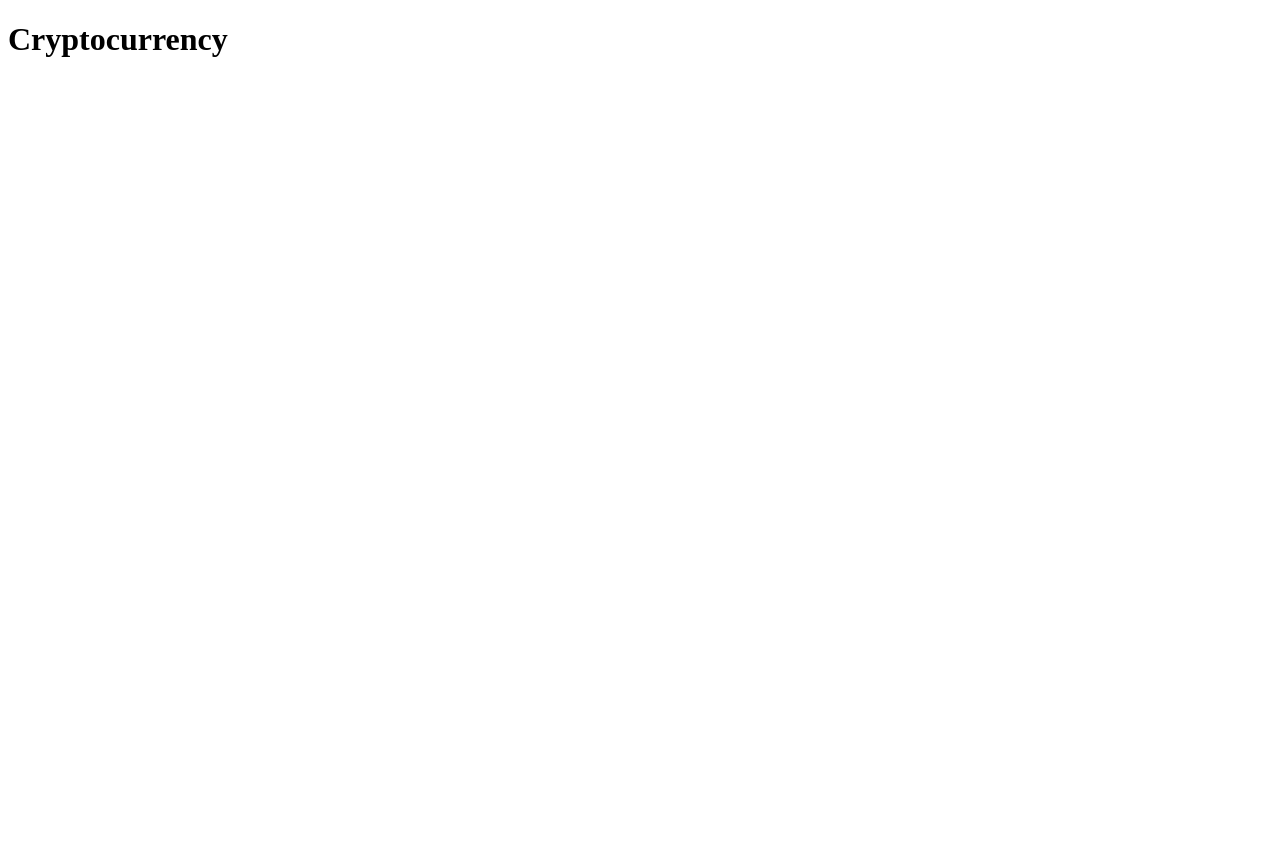
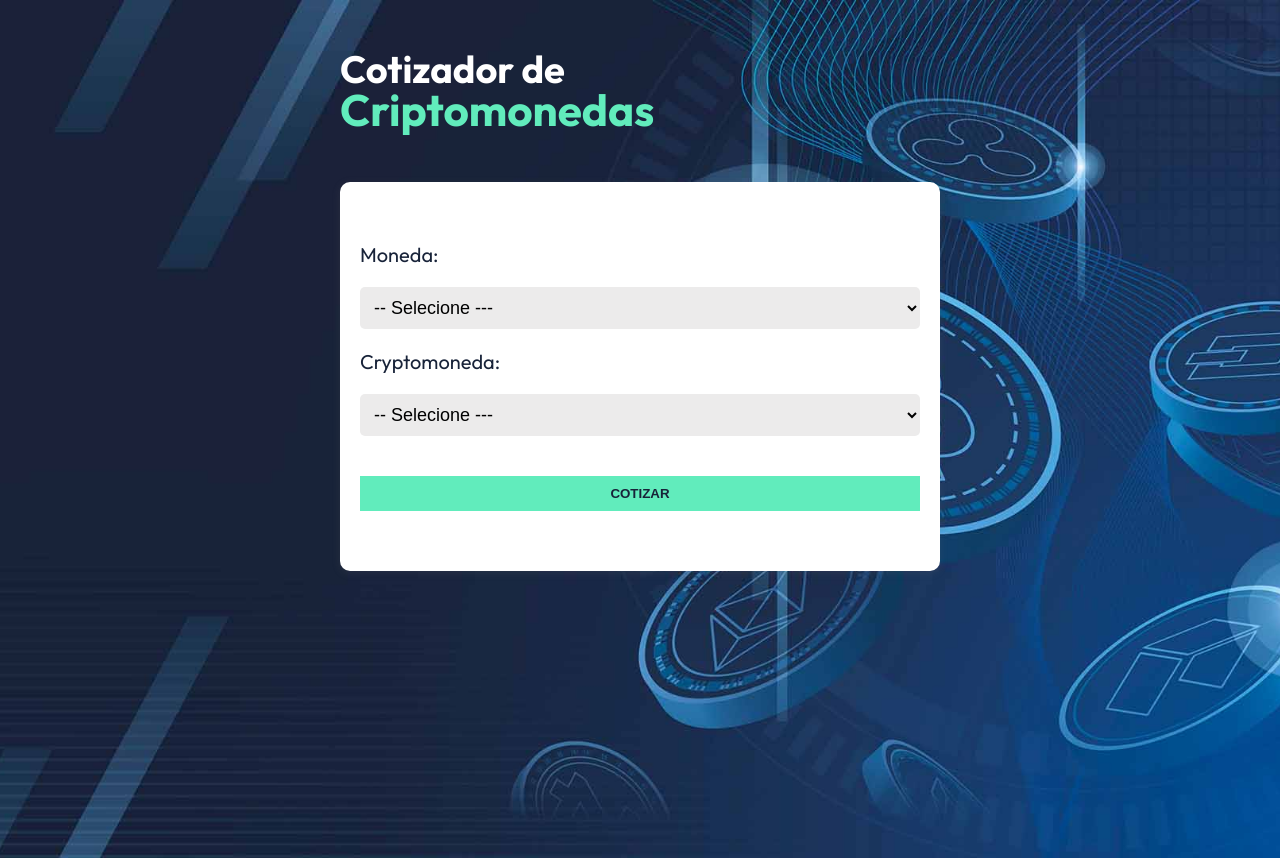
Before and after one commit to viamazoba/cryptocurrency, a React (Vite) app: page / in a window 1280 px wide. Before the commit the page ends 800 px from the top, so only its background shows below. Built offline with nearby package versions, Linux system fonts and the light colour scheme.

Commit message:
feat: Se crea formulario base, además se impementa zod para creación de types y guard types.

```diff
--- a/index.html
+++ b/index.html
@@ -4,6 +4,9 @@
     <meta charset="UTF-8" />
     <meta name="viewport" content="width=device-width, initial-scale=1.0" />
     <title>Cryptocurrency</title>
+    <link rel="preconnect" href="https://fonts.googleapis.com">
+    <link rel="preconnect" href="https://fonts.gstatic.com" crossorigin>
+    <link href="https://fonts.googleapis.com/css2?family=Outfit:wght@100..900&display=swap" rel="stylesheet">
   </head>
   <body>
     <div id="root"></div>
--- a/package.json
+++ b/package.json
@@ -11,7 +11,8 @@
   },
   "dependencies": {
     "react": "^18.3.1",
-    "react-dom": "^18.3.1"
+    "react-dom": "^18.3.1",
+    "zod": "^3.23.8"
   },
   "devDependencies": {
     "@types/react": "^18.3.3",
--- a/src/App.tsx
+++ b/src/App.tsx
@@ -1,10 +1,19 @@
+import CryptoSearchForm from "./components/CryptoSearchForm"
 
 
 function App() {
 
   return (
     <>
-      <h1>Cryptocurrency</h1>
+      <div className="container">
+        <h1 className="app-title">
+          Cotizador de <span>Criptomonedas</span>
+        </h1>
+
+        <div className="content">
+          <CryptoSearchForm/>
+        </div>
+      </div>
     </>
   )
 }
--- /dev/null
+++ b/src/components/CryptoSearchForm.tsx
@@ -0,0 +1,41 @@
+import { currencies } from '../data'
+
+export default function CryptoSearchForm() {
+    return (
+        <form
+            className="form"
+        >
+            <div className="field">
+                <label htmlFor="currency" className="">Moneda:</label>
+                <select
+                    name="currency"
+                    id="currency"
+                >
+                    <option value="">-- Selecione ---</option>
+                    {
+                        currencies.map(currency => (
+                            <option
+                                key={currency.code}
+                                value={currency.code}
+                            >
+                                {currency.name}
+                            </option>
+                        ))
+                    }
+                </select>
+            </div>
+
+            <div className="field">
+                <label htmlFor="cryptocurrency" className="">Cryptomoneda:</label>
+                <select
+                    name="cryptocurrency"
+                    id="cryptocurrency"
+                >
+                    <option value="">-- Selecione ---</option>
+                </select>
+            </div>
+
+            <input type="submit" value='Cotizar'/>
+        </form>
+    )
+}
--- /dev/null
+++ b/src/data/index.ts
@@ -0,0 +1,9 @@
+import { Currency } from "../types";
+
+export const currencies : Currency[] = [
+  { code: 'USD', name: 'Dolar de Estados Unidos'},
+  { code: 'MXN', name: 'Peso Mexicano'},
+  { code: 'EUR', name: 'Euro'},
+  { code: 'GBP', name: 'Libra Esterlina'},
+  { code: 'COP', name: 'Peso Colombiano'}
+]
--- a/src/index.css
+++ b/src/index.css
@@ -0,0 +1,82 @@
+:root {
+  --white: #FFF;
+  --primary: #61ECBC;
+  --black: #182339;
+}
+
+html {
+  font-size: 62.5%;
+}
+
+body {
+  font-family: 'Outfit', sans-serif;
+  font-size: 2rem;
+  background-image: url('/bg.jpg');
+  background-position: center;
+  background-repeat: no-repeat;
+  background-size: cover;
+  min-height: 100vh;
+}
+
+.container {
+  max-width: 60rem;
+  width: 95%;
+  margin: 0 auto;
+}
+
+.app-title {
+  font-size: 3.8rem;
+  margin-top: 5rem;
+  color: var(--white);
+  line-height: 1;
+}
+
+.app-title span {
+  display: block;
+  font-size: 4.4rem;
+  color: var(--primary);
+}
+
+.content {
+  margin-top: 5rem;
+  padding: 6rem 2rem;
+  background-color: var(--white);
+  border-radius: 1rem;
+  box-shadow: rgba(99, 99, 99, 0.2) 0px 2px 8px 0px;
+}
+
+.form,
+.field {
+  display: flex;
+  flex-direction: column;
+  gap: 2rem;
+}
+
+.form label {
+  color: var(--black);
+}
+
+.form select {
+  background-color: #ECEBEB;
+  border: none;
+  padding: 1rem;
+  border-radius: 0.5rem;
+  font-size: 1.8rem;
+}
+
+.form input[type='submit'] {
+  background-color: var(--primary);
+  color: var(--black);
+  border: none;
+  padding: 1rem;
+  cursor: pointer;
+  font-weight: 900;
+  text-transform: uppercase;
+  margin-top: 2rem;
+  transition: background-color 300ms ease;
+}
+
+.form input[type='submit']:hover {
+  background-color: #0CB387;
+  color: var(--white);
+}
--- /dev/null
+++ b/src/schema/crypto-schema.ts
@@ -0,0 +1,6 @@
+import { z } from 'zod'
+
+export const CurrencySchema = z.object({
+    code: z.string(),
+    name: z.string()
+})
--- /dev/null
+++ b/src/types/index.ts
@@ -0,0 +1,4 @@
+import { z } from 'zod'
+import { CurrencySchema } from '../schema/crypto-schema'
+
+export type Currency = z.infer<typeof CurrencySchema>
```
Also changed, not shown: 1 other file (tests, documents, lock files or other folders).
